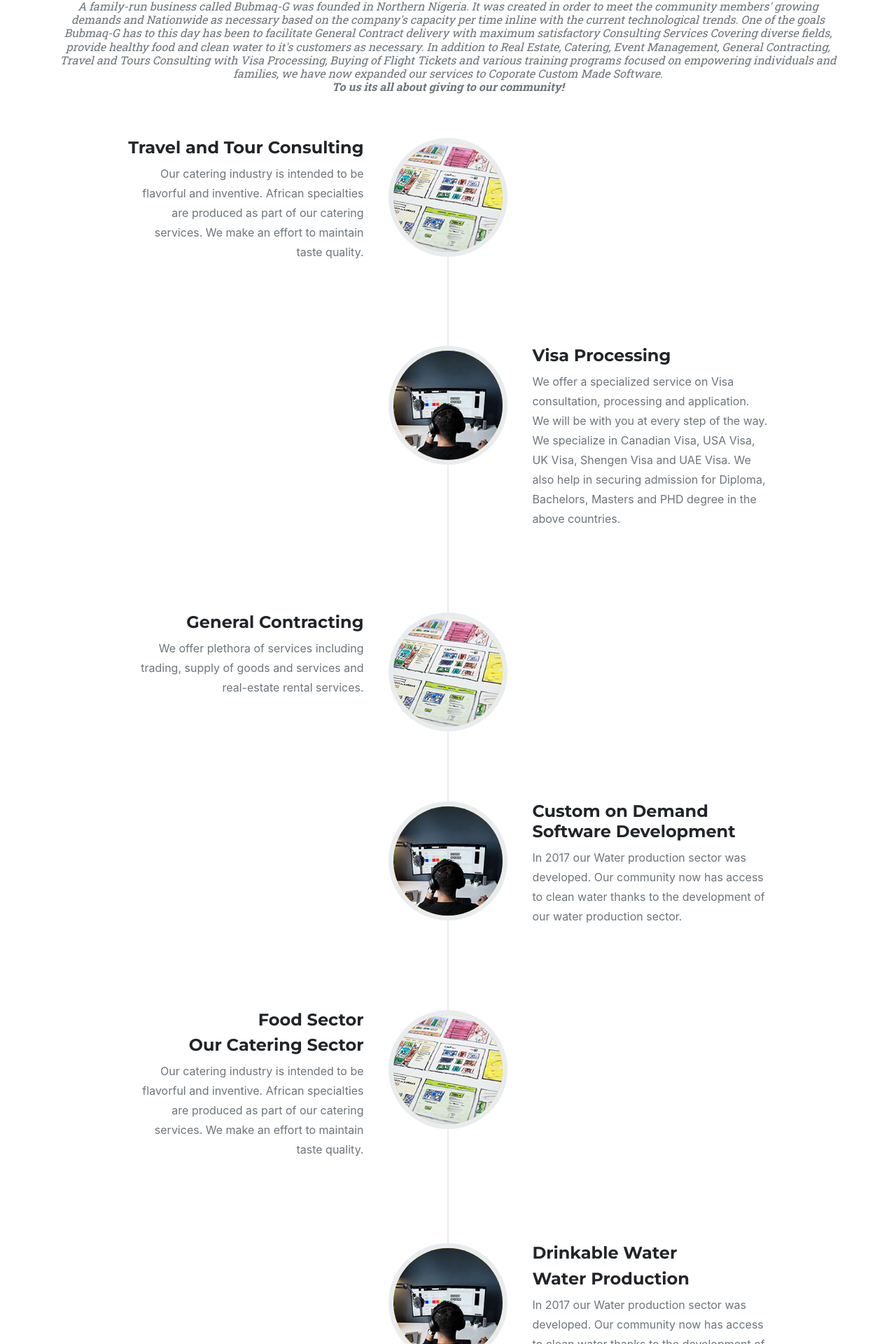
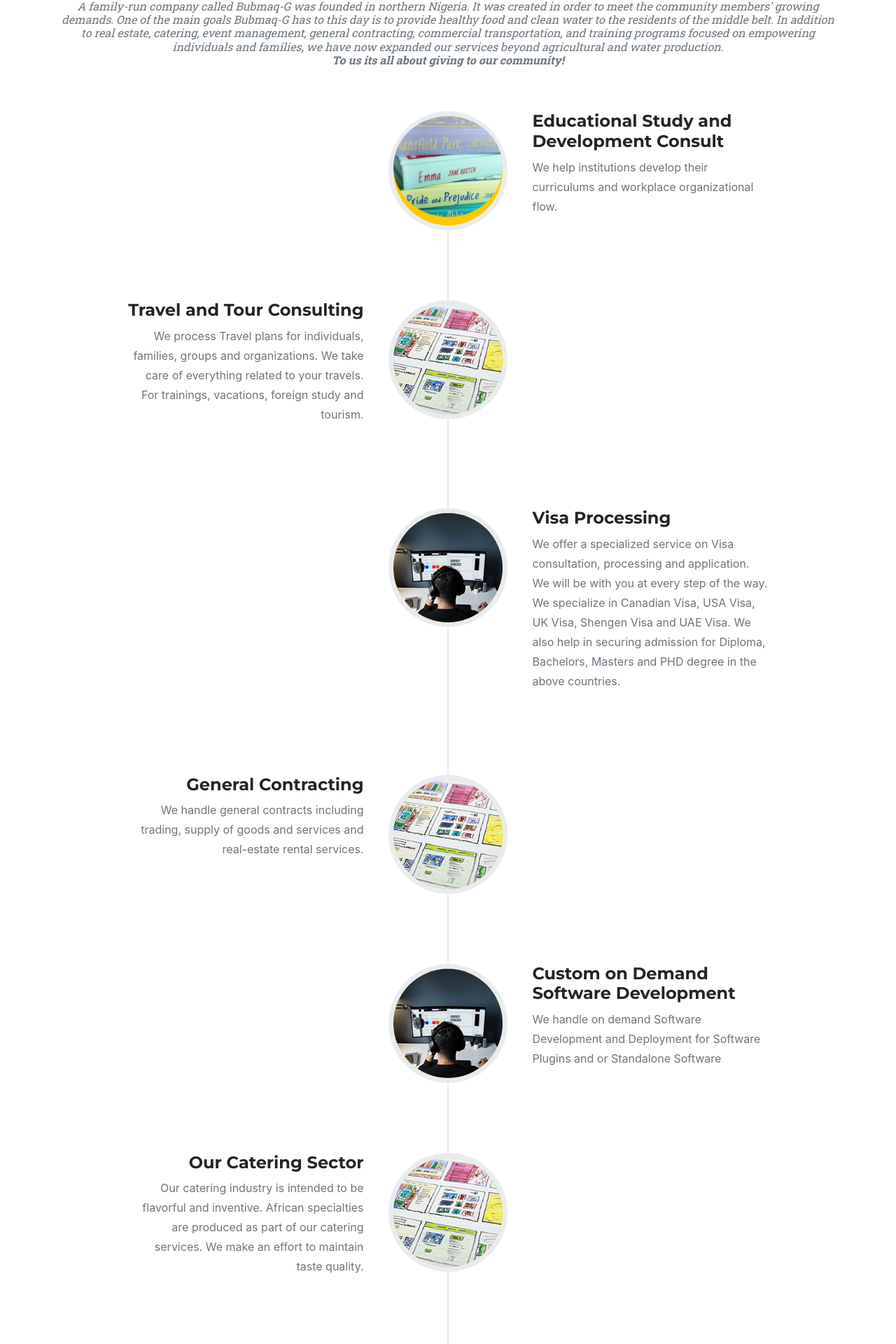
Before and after one commit to Marvvy-G/bubmaqg, a React (Create React App) app: page /about in a window 1280 px wide. Shown: the part 837-2757 px from the top of the page at 70% size. Built offline with nearby package versions, Linux system fonts and the light colour scheme.

Commit message:
Updated the nav bar and services page

```diff
--- a/src/components/Common/About.js
+++ b/src/components/Common/About.js
@@ -21,13 +21,22 @@
                                     <br/><strong>To us its all about giving to our community!</strong></h3>
                         </div>
                         <ul className="timeline">
+                        <li className="timeline-inverted">
+                                <div className="timeline-image"><img className="rounded-circle img-fluid" src="assets/img/about/11.jpg" alt="..." /></div>
+                                <div className="timeline-panel">
+                                    <div className="timeline-heading">
+                                        <h4>Educational Study and Development Consult</h4>
+                                    </div>
+                                    <div className="timeline-body"><p className="text-muted">We help institutions develop their curriculums and workplace organizational flow.</p></div>
+                                </div>
+                            </li>
                         <li>
                                 <div className="timeline-image"><img className="rounded-circle img-fluid" src="assets/img/about/1.jpg" alt="..." /></div>
                                 <div className="timeline-panel">
                                     <div className="timeline-heading">
                                         <h4>Travel and Tour Consulting</h4>
                                     </div>
-                                    <div className="timeline-body"><p className="text-muted">Our catering industry is intended to be flavorful and inventive. African specialties are produced as part of our catering services. We make an effort to maintain taste quality.</p></div>
+                                    <div className="timeline-body"><p className="text-muted">We process Travel plans for individuals, families, groups and organizations. We take care of everything related to your travels. For trainings, vacations, foreign study and tourism.</p></div>
                                 </div>
                             </li>
                             <li className="timeline-inverted">
@@ -46,7 +55,7 @@
                                     <div className="timeline-heading">
                                         <h4>General Contracting</h4>
                                     </div>
-                                    <div className="timeline-body"><p className="text-muted">We offer plethora of services including trading, supply of goods and services and real-estate rental services.</p></div>
+                                    <div className="timeline-body"><p className="text-muted">We handle general contracts including trading, supply of goods and services and real-estate rental services.</p></div>
                                 </div>
                             </li>
                             <li className="timeline-inverted">
@@ -56,7 +65,7 @@
                                         <h4>Custom on Demand Software Development</h4>
 
                                     </div>
-                                    <div className="timeline-body"><p className="text-muted">In 2017 our Water production sector was developed. Our community now has access to clean water thanks to the development of our water production sector.</p></div>
+                                    <div className="timeline-body"><p className="text-muted">We handle on demand Software Development and Deployment for Software Plugins and or Standalone Software</p></div>
                                 </div>
                             </li>
 
--- a/src/components/Pages/About.js
+++ b/src/components/Pages/About.js
@@ -1,12 +1,16 @@
 import React, {Component} from 'react';
+import About from '../Common/About';
+import Footer from '../Common/Footer';
 import Header from '../Common/Header';
 import img from '../assets/img/aboutus.jpg';
-import Footer from '../Common/Footer';
 
 
- class About extends Component {
+
+
+class Abouts extends Component {
     render(){
         return(
+
             <div>
                    <Header
                     title="About Us"
@@ -15,117 +19,11 @@
                     img= {img}
                 />
 
-
-                <section className="page-section" id="about">
-                    <div className="container">
-                        <div className="text-center">
-                            <h2 className="section-heading text-uppercase">Our Journey</h2>
-                            <h3 className="section-subheading text-muted">
-                                    A family-run business called Bubmaq-G was founded in Northern Nigeria.
-                                    It was created in order to meet the community members' growing demands and Nationwide as necessary based on the company's capacity per time inline with the current technological trends.
-                                    One of the goals Bubmaq-G has to this day has been to facilitate General Contract delivery with maximum satisfactory Consulting Services Covering diverse fields, provide healthy food and clean water to it's customers as necessary.
-                                    In addition to Real Estate, Catering, Event Management, General Contracting, Travel and Tours Consulting with Visa Processing, Buying of Flight Tickets and various training programs focused on empowering individuals and families,
-                                    we have now expanded our services to Coporate Custom Made Software.
-                                    <br/><strong>To us its all about giving to our community!</strong></h3>
-                        </div>
-                        <ul className="timeline">
-                        <li>
-                                <div className="timeline-image"><img className="rounded-circle img-fluid" src="assets/img/about/1.jpg" alt="..." /></div>
-                                <div className="timeline-panel">
-                                    <div className="timeline-heading">
-                                        <h4>Travel and Tour Consulting</h4>
-                                    </div>
-                                    <div className="timeline-body"><p className="text-muted">Our catering industry is intended to be flavorful and inventive. African specialties are produced as part of our catering services. We make an effort to maintain taste quality.</p></div>
-                                </div>
-                            </li>
-                            <li className="timeline-inverted">
-                                <div className="timeline-image"><img className="rounded-circle img-fluid" src="assets/img/about/2.jpg" alt="..." /></div>
-                                <div className="timeline-panel">
-                                    <div className="timeline-heading">
-                                        <h4>Visa Processing</h4>
-                                    </div>
-                                    <div className="timeline-body"><p className="text-muted">We offer a specialized service on Visa consultation, processing and application. We will be with you at every step of the way. We specialize in Canadian Visa, USA Visa, UK Visa, Shengen Visa and UAE Visa. We also help in securing admission for Diploma, Bachelors, Masters and PHD degree in the above countries.</p></div>
-                                </div>
-                            </li>
-
-                            <li>
-                                <div className="timeline-image"><img className="rounded-circle img-fluid" src="assets/img/about/1.jpg" alt="..." /></div>
-                                <div className="timeline-panel">
-                                    <div className="timeline-heading">
-                                        <h4>General Contracting</h4>
-                                    </div>
-                                    <div className="timeline-body"><p className="text-muted">We offer plethora of services including trading, supply of goods and services and real-estate rental services.</p></div>
-                                </div>
-                            </li>
-                            <li className="timeline-inverted">
-                                <div className="timeline-image"><img className="rounded-circle img-fluid" src="assets/img/about/2.jpg" alt="..." /></div>
-                                <div className="timeline-panel">
-                                    <div className="timeline-heading">
-                                        <h4>Custom on Demand Software Development</h4>
-
-                                    </div>
-                                    <div className="timeline-body"><p className="text-muted">In 2017 our Water production sector was developed. Our community now has access to clean water thanks to the development of our water production sector.</p></div>
-                                </div>
-                            </li>
-
-                            <li>
-                                <div className="timeline-image"><img className="rounded-circle img-fluid" src="assets/img/about/1.jpg" alt="..." /></div>
-                                <div className="timeline-panel">
-                                    <div className="timeline-heading">
-                                        <h4>Food Sector</h4>
-                                        <h4 className="subheading">Our Catering Sector</h4>
-                                    </div>
-                                    <div className="timeline-body"><p className="text-muted">Our catering industry is intended to be flavorful and inventive. African specialties are produced as part of our catering services. We make an effort to maintain taste quality.</p></div>
-                                </div>
-                            </li>
-                            <li className="timeline-inverted">
-                                <div className="timeline-image"><img className="rounded-circle img-fluid" src="assets/img/about/2.jpg" alt="..." /></div>
-                                <div className="timeline-panel">
-                                    <div className="timeline-heading">
-                                        <h4>Drinkable Water</h4>
-                                        <h4 className="subheading">Water Production</h4>
-                                    </div>
-                                    <div className="timeline-body"><p className="text-muted">In 2017 our Water production sector was developed. Our community now has access to clean water thanks to the development of our water production sector.</p></div>
-                                </div>
-                            </li>
-                            <li>
-                                <div className="timeline-image"><img className="rounded-circle img-fluid" src="assets/img/about/3.jpg" alt="..." /></div>
-                                <div className="timeline-panel">
-                                    <div className="timeline-heading">
-                                        <h4>Agriculture</h4>
-                                        <h4 className="subheading">Fresh crops and Livestock</h4>
-                                    </div>
-                                    <div className="timeline-body"><p className="text-muted">Fresh organic farm products are quickly expanding in our lucrative agriculture sector, serving our community.</p></div>
-                                </div>
-                            </li>
-                            <li className="timeline-inverted">
-                                <div className="timeline-image"><img className="rounded-circle img-fluid" src="assets/img/about/4.jpg" alt="..." /></div>
-                                <div className="timeline-panel">
-                                    <div className="timeline-heading">
-                                        <h4>Events Management</h4>
-                                        <h4 className="subheading">Weddings, Parties, Lunching ceremonies</h4>
-                                    </div>
-                                    <div className="timeline-body"><p className="text-muted">We handle and arrange events, provide culinary and bakery services, hospitality services, interior and exterior decoration, and function as promoters of entertainment.</p></div>
-                                </div>
-                            </li>
-                            <li className="timeline-inverted">
-                                <div className="timeline-image">
-                                    <h4>
-                                        Be Part
-                                        <br />
-                                        Of Our
-                                        <br />
-                                        Story!
-                                    </h4>
-                                </div>
-                            </li>
-                        </ul>
-                    </div>
-                </section>
+                <About />
                 <Footer />
             </div>
         )
     }
 }
 
- export default About;
+export default Abouts;
```
Also changed, not shown: public/assets/img/about/11.jpg (added), 1 other file (tests, documents, lock files or other folders). Lines whose indentation alone changed are shown as unchanged.
